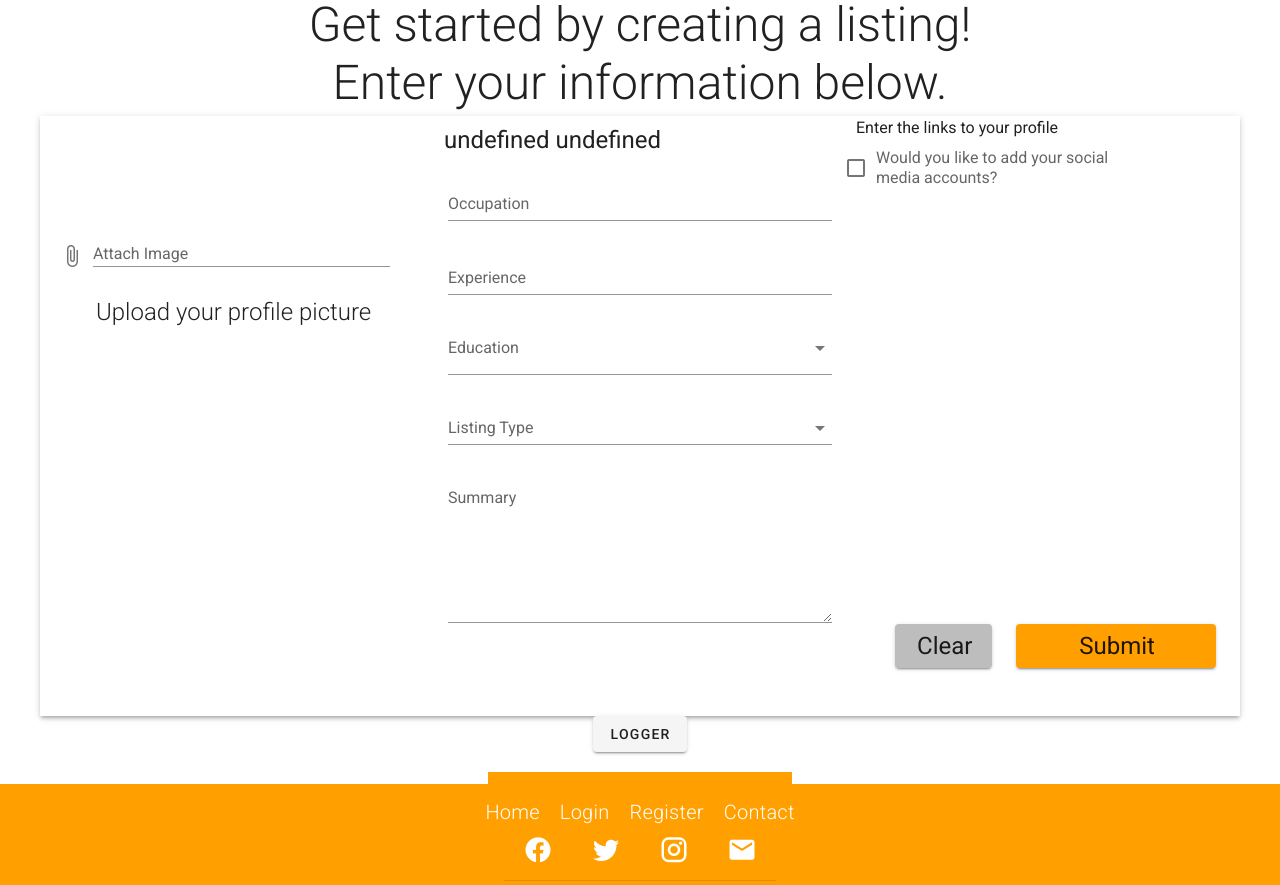
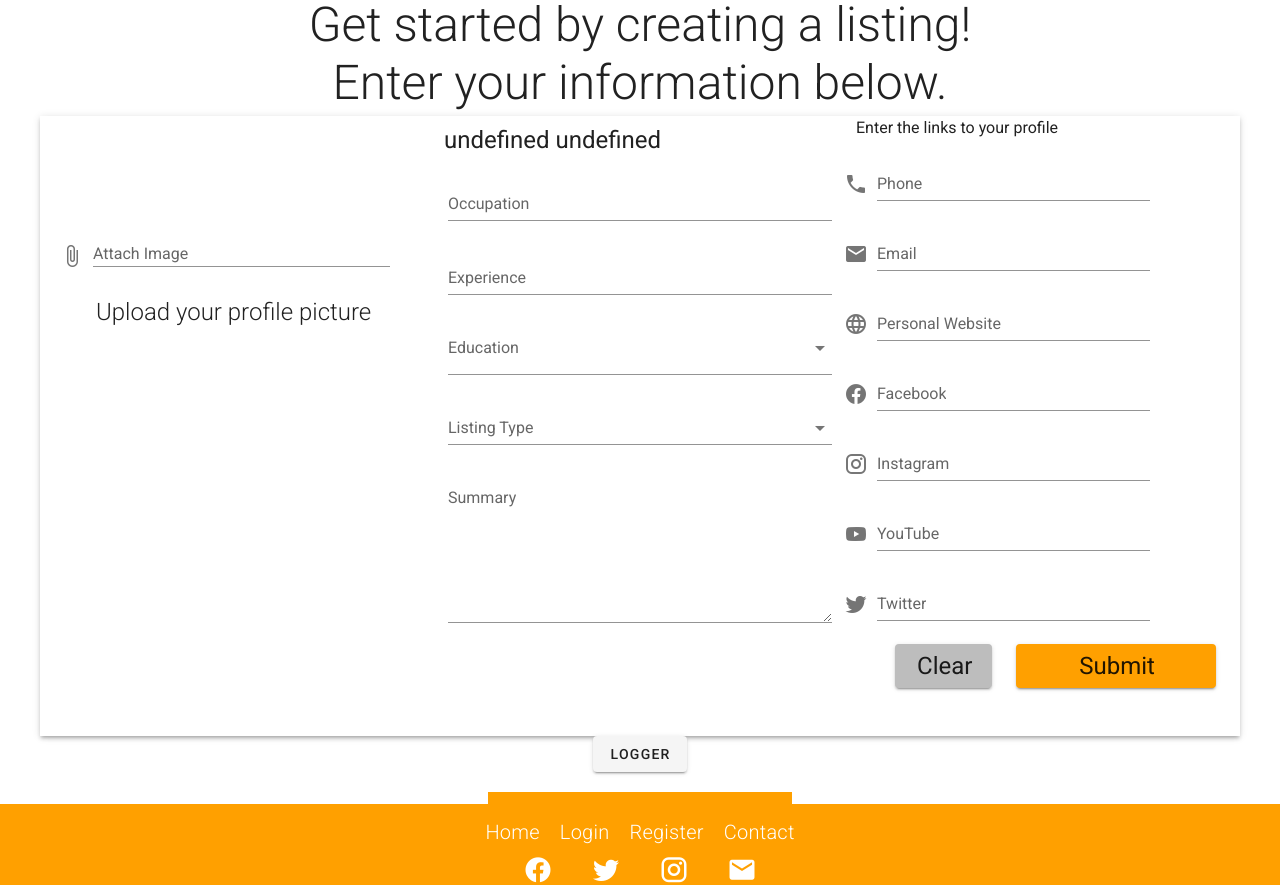
Before and after one commit to ktraan/FindYourFit, a Vue app in the folder client/: page /createListing in a window 1280 px wide. Shown: the part 620-1505 px from the top of the page. Built offline with nearby package versions, Linux system fonts and the light colour scheme.

Commit message:
Working on post listing

```diff
--- a/client/src/views/CreateListing.vue
+++ b/client/src/views/CreateListing.vue
@@ -12,7 +12,7 @@
         </div>
       </v-row>
       <v-row class="justify-center mt-5 mb-5">
-        <v-card width="1200" height="600" elevation="3" tile>
+        <v-card width="1200" height="620" elevation="3" tile>
           <v-row>
             <v-col cols="4">
               <v-spacer class=""></v-spacer>
@@ -104,16 +104,32 @@
               <div>
                 Enter the links to your profile
               </div>
-              <v-row>
-                <v-checkbox
-                  v-model="socialsCheck"
-                  class="text-left"
-                  label="Would you like to add your social media accounts?"
+
+              <v-row class="mt-3">
+                <v-text-field
+                  v-model="listing.phone"
+                  name="phone"
+                  label="Phone"
+                  prepend-icon="mdi-phone"
                   color="amber darken-2"
                 >
-                </v-checkbox>
-              </v-row>
-              <v-row v-if="socialsCheck">
+                </v-text-field>
+                <v-text-field
+                  v-model="listing.email"
+                  name="email"
+                  label="Email"
+                  prepend-icon="mdi-email"
+                  color="amber darken-2"
+                >
+                </v-text-field>
+                <v-text-field
+                  v-model="listing.websitye"
+                  name="website"
+                  label="Personal Website"
+                  prepend-icon="mdi-web"
+                  color="amber darken-2"
+                >
+                </v-text-field>
                 <v-text-field
                   v-model="listing.facebookField"
                   name="facebookField"
@@ -147,13 +163,10 @@
                 >
                 </v-text-field>
               </v-row>
-              <v-spacer class="mt-16"></v-spacer>
 
-              <v-row class="">
-                <v-col class=""> </v-col>
-              </v-row>
+              <!-- <v-spacer class="mt-16"></v-spacer> -->
             </v-col>
-            <v-row class="justify-end mt-n16 ml-n16"
+            <v-row class="justify-end  ml-n16"
               ><v-btn
                 class="mt-auto  text-capitalize mr-6 text-h5"
                 color="grey lighten-1"
@@ -179,18 +192,21 @@
 
 <script>
 import { mapGetters } from "vuex";
+import axios from "axios";
 
 export default {
   data: () => {
     return {
       image: "",
-      socialsCheck: false,
       listing: {
         occupation: "",
         yearsExperience: "",
         education: [],
         listingType: "",
         summary: "",
+        phone: "",
+        email: "",
+        website: "",
         facebookField: "",
         instagramField: "",
         youtubeField: "",
@@ -220,7 +236,39 @@ export default {
         this.image = reader.result;
       };
     },
-    submit() {},
+    submit() {
+      const LISTING_ENDPOINT = "http://localhost/3000/listing";
+      axios
+        .post(LISTING_ENDPOINT, {
+          creator: `${this.user.firstName} ${this.user.lastName}`,
+          occupation: this.occupation,
+          summary: this.summary,
+          yearsExperience: this.yearsExperience,
+          education: this.education,
+          listingType: this.listingType,
+          phone: this.phone,
+          email: this.email,
+          website: this.website,
+          facebookLink: this.facebookField,
+          instagramLink: this.instagramField,
+          youtubeLink: this.youtubeField,
+          twitterLink: this.twitterField,
+          profilePicture: this.profilePicture
+        })
+        .then(response => {
+          console.log(response);
+          if (response.status === 201 || response.status === 200) {
+            this.$router.push("listings");
+          } else {
+            console.log(
+              "There was an error creating the listing. Please try again"
+            );
+          }
+        })
+        .catch(error => {
+          console.log(error);
+        });
+    },
     logger() {
       console.log(this.image);
       console.log(this.listing);
```
Also changed, not shown: 2 other files (tests, documents, lock files or other folders).
